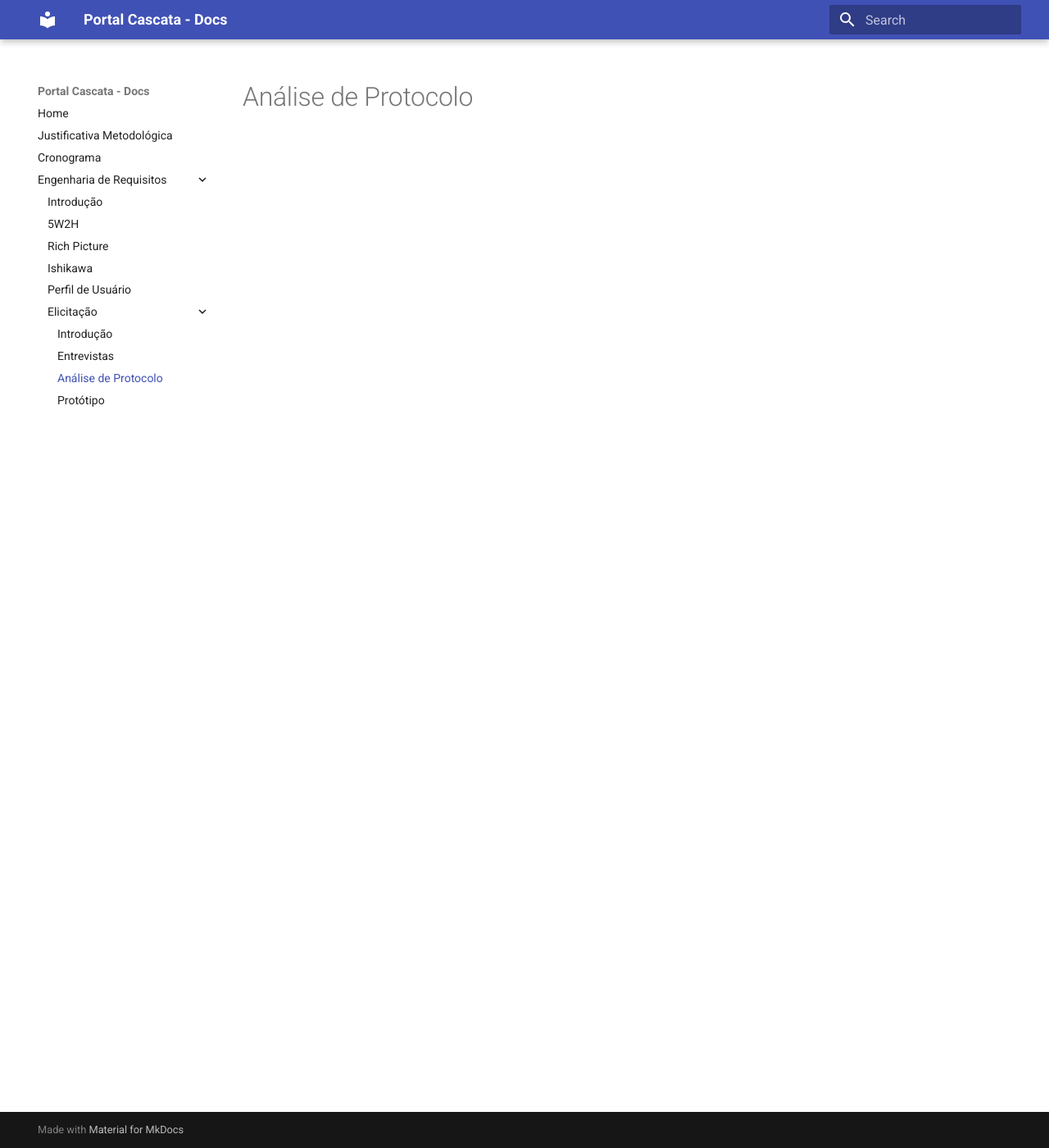
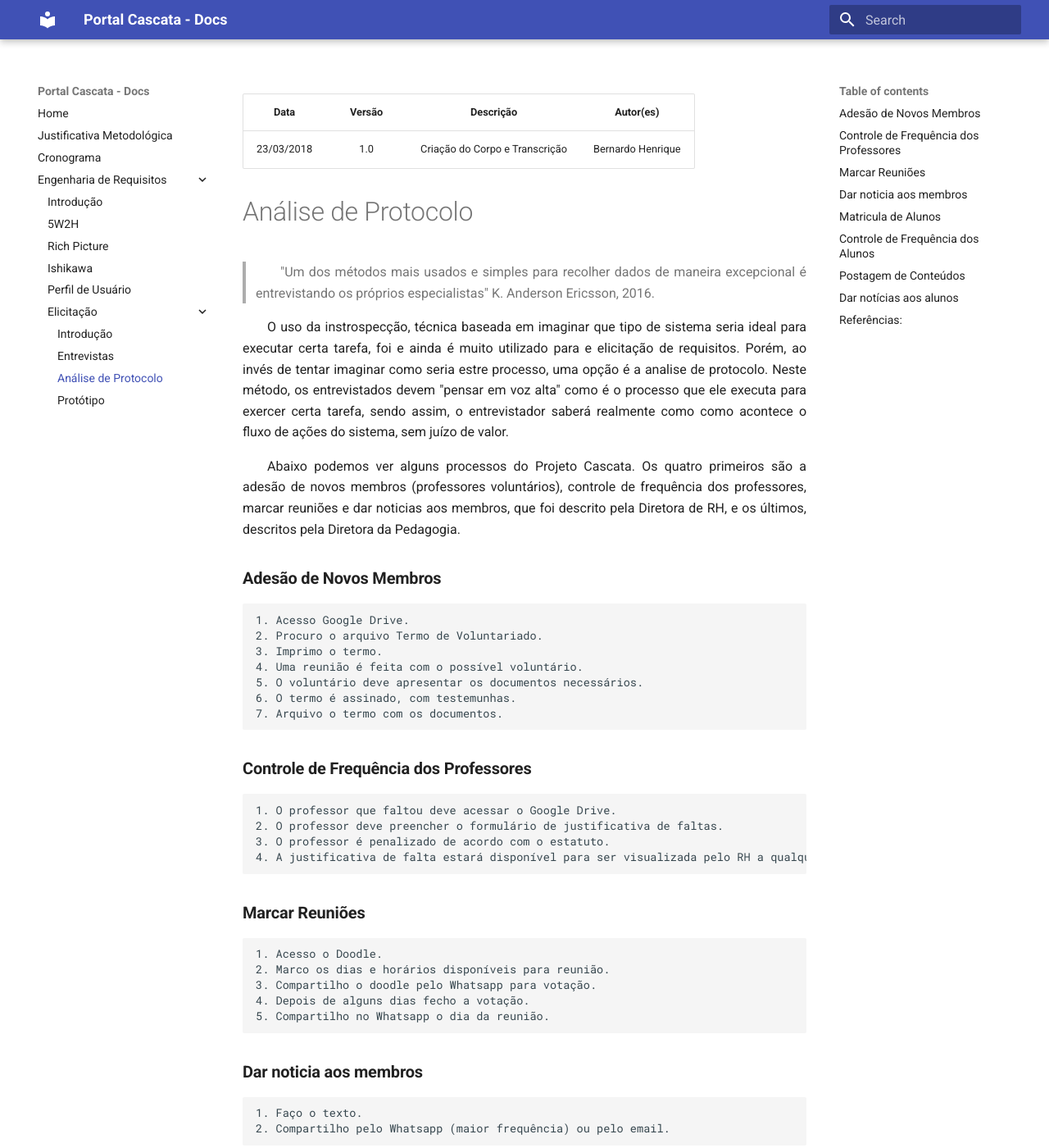
Before and after one commit to projeto-cascata/portal-cascata-docs, an MkDocs documentation site: the page built from docs/requisitos/elicitacao/protocolos.md, in a window 1280 px wide and 1400 px high. Shown: the whole window at 82% size. Built offline with MkDocs 1.6.1 and Material for MkDocs 9.7.7, drawn with Linux system fonts in a browser that asks for light colours; old or Windows-style settings are respelled for this version of MkDocs; some of the changed text lies outside the part shown.

Commit message:
Adição da Análise de Protocolos (#9)
* Adição da Análise de Protocolos

```diff
--- a/docs/requisitos/elicitacao/protocolos.md
+++ b/docs/requisitos/elicitacao/protocolos.md
@@ -1 +1,76 @@
+<style> p { text-align: justify; text-indent: 30px; } </style>
+
+| Data | Versão | Descrição | Autor(es) |
+|:----:|:------:|:---------:|:---------:|
+|23/03/2018|1.0| Criação do Corpo e Transcrição | Bernardo Henrique |
+
+
 # Análise de Protocolo
+
+
+> "Um dos métodos mais usados e simples para recolher dados de maneira excepcional é entrevistando os próprios especialistas" K. Anderson Ericsson, 2016.
+
+O uso da instrospecção, técnica baseada em imaginar que tipo de sistema seria ideal para executar certa tarefa, foi e ainda é muito utilizado para e elicitação de requisitos. Porém, ao invés de tentar imaginar como seria estre processo, uma opção é a analise de protocolo. Neste método, os entrevistados devem "pensar em voz alta" como é o processo que ele executa para exercer certa tarefa, sendo assim, o entrevistador saberá realmente como como acontece o fluxo de ações do sistema, sem juízo de valor.
+
+Abaixo podemos ver alguns processos do Projeto Cascata. Os  quatro primeiros são a adesão de novos membros (professores voluntários), controle de frequência dos professores, marcar reuniões e dar noticias aos membros, que foi descrito pela Diretora de RH, e os últimos, descritos pela Diretora da Pedagogia.
+
+### **Adesão de Novos Membros**
+    1. Acesso Google Drive.
+    2. Procuro o arquivo Termo de Voluntariado.
+    3. Imprimo o termo.
+    4. Uma reunião é feita com o possível voluntário.
+    5. O voluntário deve apresentar os documentos necessários.
+    6. O termo é assinado, com testemunhas.
+    7. Arquivo o termo com os documentos.
+
+
+### **Controle de Frequência dos Professores**
+    1. O professor que faltou deve acessar o Google Drive.
+    2. O professor deve preencher o formulário de justificativa de faltas.
+    3. O professor é penalizado de acordo com o estatuto.
+    4. A justificativa de falta estará disponível para ser visualizada pelo RH a qualquer momento.
+
+
+### **Marcar Reuniões**
+    1. Acesso o Doodle.
+    2. Marco os dias e horários disponíveis para reunião.
+    3. Compartilho o doodle pelo Whatsapp para votação.
+    4. Depois de alguns dias fecho a votação.
+    5. Compartilho no Whatsapp o dia da reunião.
+
+
+### **Dar noticia aos membros**
+    1. Faço o texto.
+    2. Compartilho pelo Whatsapp (maior frequência) ou pelo email.
+
+
+### **Matricula de Alunos**
+    1. Acesso o Google Drive.
+    2. Crio formulário.
+    3. Envio o formulário aos alunos.
+    4. Alunos preenchem os formulários.
+    5. Ocorre a seleção de alunos.
+    6. Envio do Termo de Adesão aos alunos escolhidos.
+    7. Alunos assinam os termos.
+    8. Recolho os termos.
+    9. Preencho a planilha com os dados dos alunos.
+
+### **Controle de Frequência dos Alunos**
+    1. Professores realizam chamada.
+    2. Professores acessam o Google Drive e atualizam a planilha de faltas.
+    3. Notifico os alunos após analisar a porcentagem de presença/faltas.
+
+
+### **Postagem de Conteúdos**
+    1. Professores acessam o grupo do Projeto Cascata no Facebook.
+    2. Professores compartilham os conteúdos com os alunos.
+
+
+### **Dar notícias aos alunos**
+    1. Diretores ou professores acessam o grupo do Projeto Cascata no Facebook.
+    2. A noticia é compartilhada com os alunos.
+
+
+## **Referências:**
+
+[1].    K. Anders Ericsson. Protocol Analysis and Expert Thought: Concurrent Verbalizations of Thinking during Experts’ Performance on Representative Tasks. Disponível em: <https://skateboardingalice.com/papers/2006_Ericsson.pdf> . Acesso em: 27 de março de 2018.
```
Also changed, not shown: docs/justificativa.md (+5 -0 lines), docs/requisitos/richpicture.md (+3 -0 lines).
